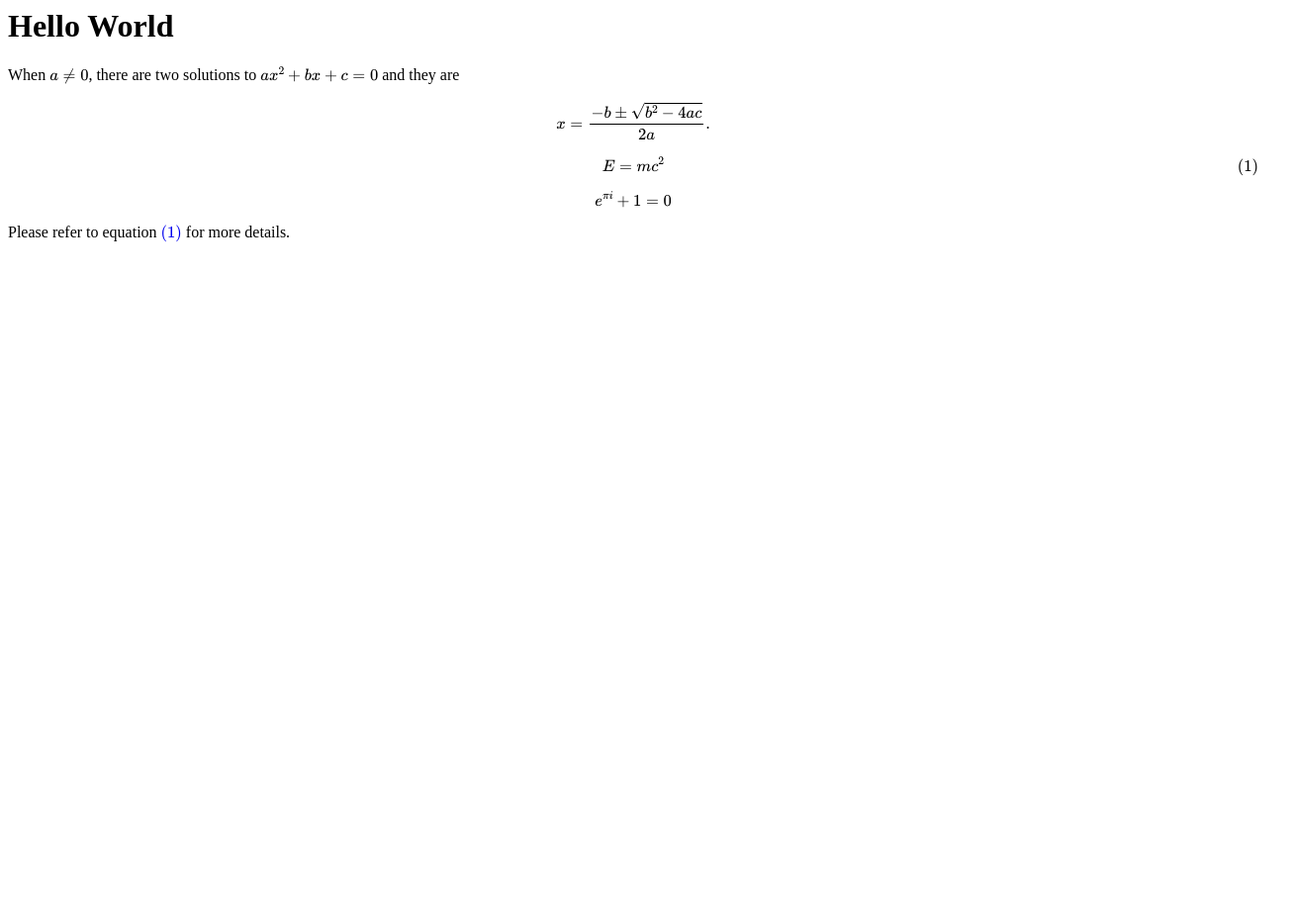
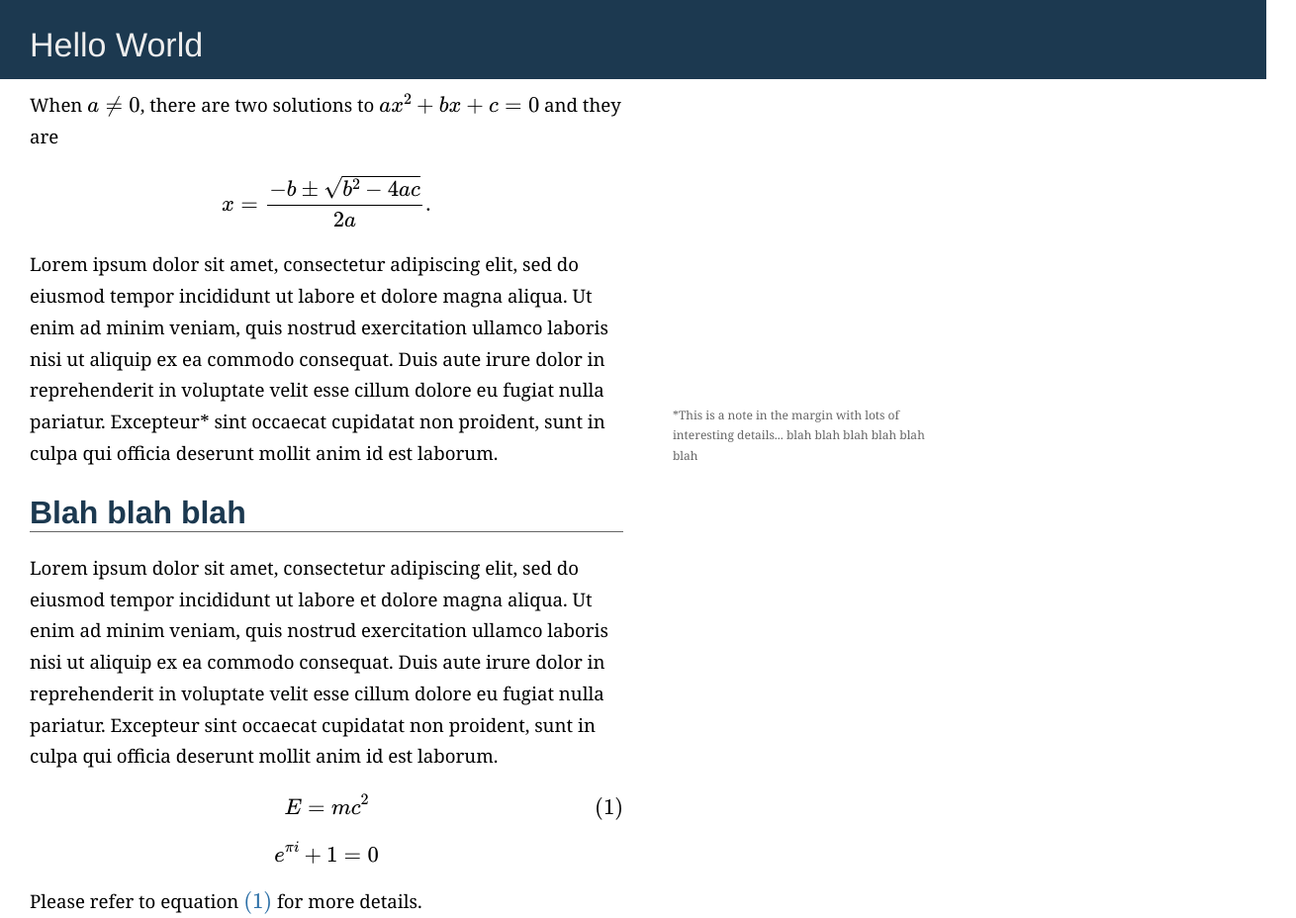
Before and after one commit to hvidberrrg/hvidberrrg.github.io, a plain HTML site: page index.html in a window 1280 px wide. Shown: the whole page at 99% size, 1310 px wide, since content can reach past the window. Before the commit the page ends 800 px from the top, so only its background shows below. Drawn offline with nearby package versions, Linux system fonts and the light colour scheme; some packages are replaced by stand-ins of ours.

Commit message:
Added styling

```diff
--- /dev/null
+++ b/css/styling.css
@@ -0,0 +1,83 @@
+body {
+    background: #fff;
+    font-style: normal;
+    font: 14pt 'Georgia', 'Times New Roman', serif;
+    line-height: 1.7;
+    /* font-family: "Helvetica", "Arial", sans-serif; */
+    color: #000;
+    width: 100%;
+    margin: 0;
+    padding: 0;
+    text-align: left;
+    position: relative;
+}
+
+/* Header */
+.header {
+    position: relative;
+    top: 0px;
+    width: 100%;
+    height: 80px;
+    margin: 0;
+    background-color: #1C3950;
+}
+
+h1 {
+    position: relative;
+    top: 25px;
+    left: 30px;
+    right: 40px;
+    padding: 0px;
+    margin: 0px;
+    font-family: "Helvetica", "Arial", sans-serif;
+    font-size: 34px;
+    line-height: 1.2;
+    color: #eee;
+    white-space: nowrap;
+    font-weight: 400;
+}
+
+/* Headline */
+h2 {
+    position: relative;
+    top: 0px;
+    left: 0px;
+    right: 40px;
+    color: #1C3950;
+    margin: 25px 0px 20px 0px;
+    padding: 0;
+    font-size: 32px;
+    line-height: 1.2;
+    font-family: "Helvetica", "Arial", sans-serif;
+    border-bottom: 1px solid #666;
+}
+
+/* Body text */
+.bodytext {
+    width: 600px;
+    margin-left: 30px;
+    margin-top: 10px;
+    margin-bottom: 30px;
+}
+
+/* Margin notes */
+.marginnote {
+    position: absolute;
+    left: 680px;
+    width: 260px;
+    padding: 0;
+    margin: 0;
+    font-size: 9pt;
+    color: #666;
+    display: inline-block;
+}
+
+/* Links */
+a {
+    color: #2A6EA6;
+    text-decoration: none;
+}
+
+a:hover {
+    text-decoration: underline;
+}
--- a/index.html
+++ b/index.html
@@ -1,10 +1,14 @@
+<!DOCTYPE html>
+<html>
     <head>
         <title>Hello World</title>
         <!-- Global site tag (gtag.js) - Google Analytics -->
         <script async src="https://www.googletagmanager.com/gtag/js?id=UA-112452759-1"></script>
         <script>
             window.dataLayer = window.dataLayer || [];
-  function gtag(){dataLayer.push(arguments);}
+            function gtag() {
+                dataLayer.push(arguments);
+            }
             gtag('js', new Date());
 
             gtag('config', 'UA-112452759-1');
@@ -18,11 +22,23 @@ MathJax.Hub.Config({
         <script type="text/javascript" async
                 src="https://cdnjs.cloudflare.com/ajax/libs/mathjax/2.7.2/MathJax.js?config=TeX-MML-AM_CHTML">
         </script>
+        <!-- Styling -->
+        <link href="css/styling.css" rel="stylesheet">
     </head>
     <body>
+        <div class="header">
             <h1>Hello World</h1>
+        </div>
+        <div class="bodytext">
             When \(a \ne 0\), there are two solutions to \(ax^2 + bx + c = 0\) and they are
             $$x = {-b \pm \sqrt{b^2-4ac} \over 2a}.$$
+
+            Lorem ipsum dolor sit amet, consectetur adipiscing elit, sed do eiusmod tempor incididunt ut labore et dolore magna aliqua. Ut enim ad minim veniam, quis nostrud exercitation ullamco laboris nisi ut aliquip ex ea commodo consequat. Duis aute irure dolor in reprehenderit in voluptate velit esse cillum dolore eu fugiat nulla pariatur.
+            Excepteur*
+            <span class="marginnote">*This is a note in the margin with lots of interesting details... blah blah blah blah blah blah </span>
+            sint occaecat cupidatat non proident, sunt in culpa qui officia deserunt mollit anim id est laborum.
+            <h2>Blah blah blah</h2>
+            Lorem ipsum dolor sit amet, consectetur adipiscing elit, sed do eiusmod tempor incididunt ut labore et dolore magna aliqua. Ut enim ad minim veniam, quis nostrud exercitation ullamco laboris nisi ut aliquip ex ea commodo consequat. Duis aute irure dolor in reprehenderit in voluptate velit esse cillum dolore eu fugiat nulla pariatur. Excepteur sint occaecat cupidatat non proident, sunt in culpa qui officia deserunt mollit anim id est laborum.
 
             \begin{equation}
             E = mc^2
@@ -34,6 +50,6 @@ $$x = {-b \pm \sqrt{b^2-4ac} \over 2a}.$$
             \end{equation}
 
             Please refer to equation \eqref{eq:E=mc^2} for more details.
-
-
+        </div>
     </body>
+</html>
```
Also changed, not shown: 1 other file. Lines whose indentation alone changed are shown as unchanged.
